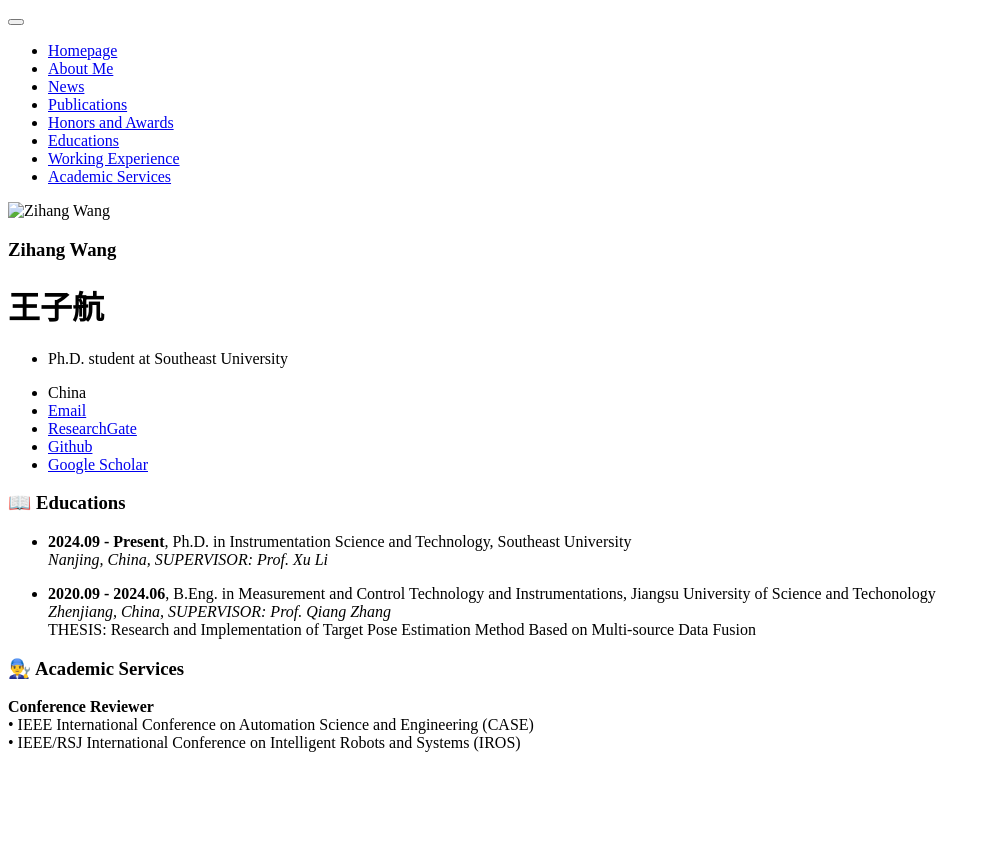
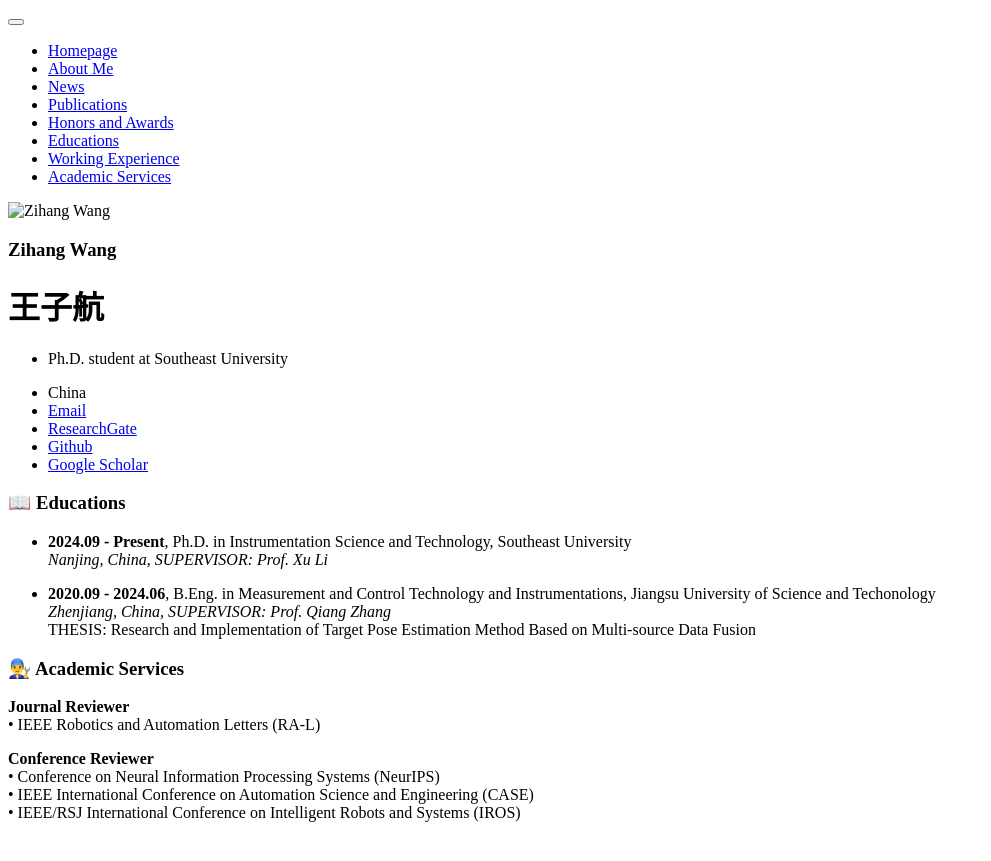
Before and after one commit to wangzihanggg/wangzihanggg.github.io, a Jekyll site: the page built from _pages/includes/others.md, in a window 1280 px wide. Shown: the top 861 px of the page, without its empty margins (0-991 px from the left). Built offline with Jekyll 4.4.1, drawn with Linux system fonts in a browser that asks for light colours; our own code applies the rules of GitHub Pages for plain Markdown files.

```diff
--- a/_pages/includes/others.md
+++ b/_pages/includes/others.md
@@ -14,8 +14,12 @@
 
 # 👨‍🔧 Academic Services
 
+<p><strong>Journal Reviewer</strong><br>
+&bull; IEEE Robotics and Automation Letters (RA-L)
+</p>
+
 <p><strong>Conference Reviewer</strong><br>
+&bull; Conference on Neural Information Processing Systems (NeurIPS)<br>
 &bull; IEEE International Conference on Automation Science and Engineering (CASE)<br>
-
 &bull; IEEE/RSJ International Conference on Intelligent Robots and Systems (IROS)
 </p>
```
